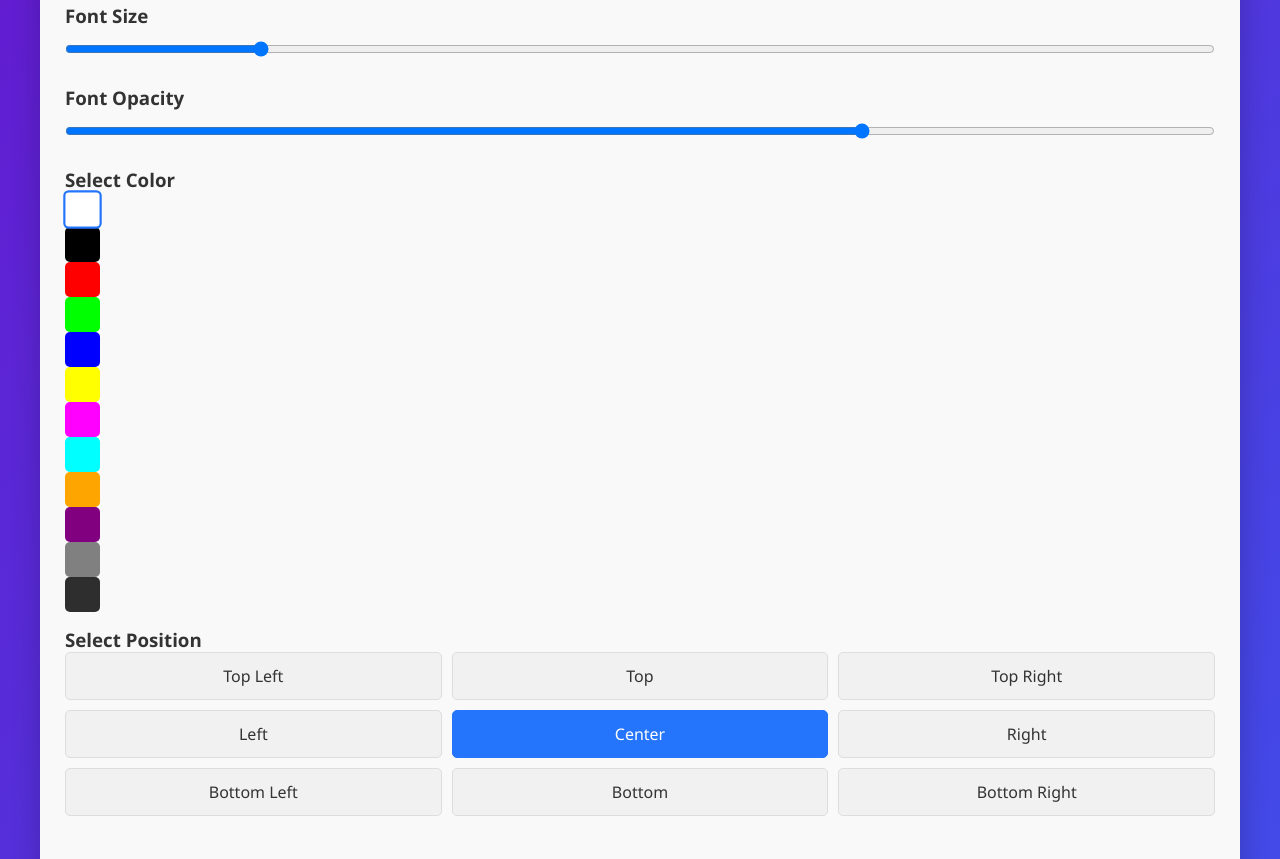
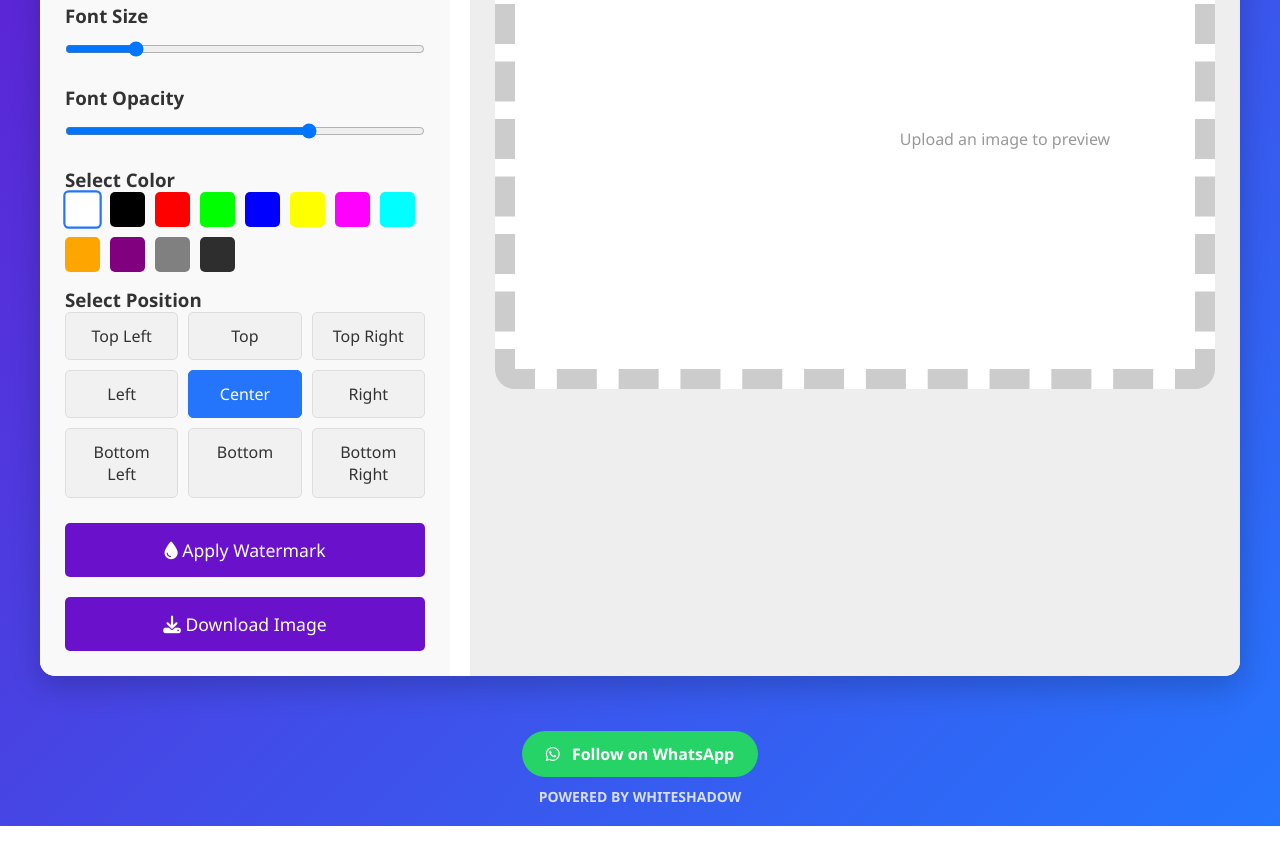
Before and after one commit to Alexdebron/WATERMARK-TOOL, a plain HTML site: page index.html in a window 1280 px wide. Shown: the part 561-1420 px from the top of the page. After the commit the page ends 1387 px from the top, so only its background shows below. Drawn offline with nearby package versions, Linux system fonts and the light colour scheme.

Commit message:
Update index.html

```diff
--- a/index.html
+++ b/index.html
@@ -8,11 +8,11 @@
   <script src="https://cdnjs.cloudflare.com/ajax/libs/jszip/3.10.1/jszip.min.js"></script>
   <style>
     * { margin:0; padding:0; box-sizing:border-box; font-family:'Segoe UI', Tahoma, Geneva, Verdana, sans-serif; }
-  body { background:linear-gradient(135deg, #6a11cb 0%, #2575fc 100%); color:#333; min-height:100vh; padding:20px; }
-  .container { max-width:1200px; margin:0 auto; }
+    body { background:linear-gradient(135deg, #6a11cb 0%, #2575fc 100%); color:#333; min-height:100vh; padding:20px; display:flex; flex-direction:column; }
+    .container { max-width:1200px; margin:0 auto; flex:1; display:flex; flex-direction:column; }
     header { text-align:center; margin-bottom:30px; color:white; }
     h1 { font-size:2.5rem; margin-bottom:10px; text-shadow:2px 2px 4px rgba(0,0,0,0.3); }
-  .app-container { display:center; flex-wrap:wrap; gap:20px; background:white; border-radius:15px; overflow:hidden; box-shadow:0 10px 30px rgba(0,0,0,0.2); }
+    .app-container { display:flex; flex-wrap:wrap; gap:20px; background:white; border-radius:15px; overflow:hidden; box-shadow:0 10px 30px rgba(0,0,0,0.2); }
     .controls { flex:1; min-width:300px; padding:25px; background:#f9f9f9; }
     .preview { flex:2; min-width:400px; padding:25px; display:flex; flex-direction:column; align-items:center; justify-content:center; background:#eee; }
     .section { margin-bottom:25px; }
@@ -22,7 +22,7 @@
     .upload-btn i { margin-right:8px; }
     input[type="file"] { display:none; }
     select,input { width:100%; padding:12px; margin-bottom:15px; border:1px solid #ddd; border-radius:5px; font-size:1rem; }
-  .color-picker { display:; flex-wrap:wrap; gap:10px; margin-bottom:15px; }
+    .color-picker { display:flex; flex-wrap:wrap; gap:10px; margin-bottom:15px; }
     .color-option { width:35px; height:35px; border-radius:5px; cursor:pointer; border:2px solid transparent; transition:transform 0.2s; }
     .color-option:hover { transform:scale(1.1); }
     .color-option.active { border-color:#2575fc; transform:scale(1.1); }
@@ -30,16 +30,16 @@
     .position-btn { padding:12px; background:#f1f1f1; border:1px solid #ddd; border-radius:5px; text-align:center; cursor:pointer; transition:all 0.2s; }
     .position-btn:hover { background:#e9e9e9; }
     .position-btn.active { background:#2575fc; color:white; border-color:#2575fc; }
-  .action-btn { display:block; width:100%; padding:15px; background:#6a11cb; color:white; border:none; border-radius:5px; font-size:1.1rem; cursor:pointer; transition:background 0.3s; margin-top:200px; }
+    .action-btn { display:block; width:100%; padding:15px; background:#6a11cb; color:white; border:none; border-radius:5px; font-size:1.1rem; cursor:pointer; transition:background 0.3s; margin-top:20px; }
     .action-btn:hover { background:#5a0fb8; }
-  .preview-container { width:100%; max-width:1000px; height:500px; border:20px dashed #ccc; border-radius:100px; display:flex; align-items:center; justify-content:center; overflow:hidden; margin-bottom:100px; background:white; position:relative; }
+    .preview-container { width:100%; max-width:1000px; height:500px; border:20px dashed #ccc; border-radius:20px; display:flex; align-items:center; justify-content:center; overflow:hidden; margin-bottom:30px; background:white; position:relative; }
     canvas { max-width:100%; max-height:100%; }
     .placeholder-text { color:#999; text-align:center; padding:20px; }
-  .footer { text-align:Right; margin-top:300px; color:white; }
-  .social-link { display:inline-block; margin-top:15px; padding:120px 205px; background:#25D366; color:white; text-decoration:none; border-radius:50px; font-weight:bold; transition:background 0.3s; }
+    .footer { text-align:center; margin-top:40px; color:white; }
+    .social-link { display:inline-block; margin-top:15px; padding:12px 24px; background:#25D366; color:white; text-decoration:none; border-radius:30px; font-weight:bold; transition:background 0.3s; font-size:16px; }
     .social-link:hover { background:#20bd5c; }
-  .social-link i { margin-right:80px; }
-  .brand { margin-top:200px; font-weight:bold; color:rgba(255,255,255,0.8); }
+    .social-link i { margin-right:8px; }
+    .brand { margin-top:10px; font-weight:bold; font-size:14px; color:rgba(255,255,255,0.8); }
     @media(max-width:768px){ .app-container{flex-direction:column;} .preview,.controls{min-width:100%;} }
   </style>
 </head>
@@ -122,13 +122,13 @@
       <div class="preview-container">
         <canvas id="previewCanvas"></canvas>
         <div id="center" class="placeholder-text">
-          <i class=""></i>
-          <p></p>
+          <p>Upload an image to preview</p>
         </div>
       </div>
     </div>
   </div>
 
+  <!-- FOOTER -->
   <div class="footer">
     <a href="https://whatsapp.com/channel/0029Vak4dFAHQbSBzyxlGG13" class="social-link" target="_blank">
       <i class="fab fa-whatsapp"></i> Follow on WhatsApp
@@ -151,7 +151,7 @@ document.addEventListener('DOMContentLoaded', () => {
   const downloadButton = document.getElementById('downloadImage');
   const previewCanvas = document.getElementById('previewCanvas');
   const ctx = previewCanvas.getContext('2d');
-  const placeholder = document.getElementById('placeholder');
+  const placeholder = document.getElementById('center');
 
   let selectedColor = '#FFFFFF';
   let selectedPosition = 'center';
```
Lines whose indentation alone changed are shown as unchanged.
